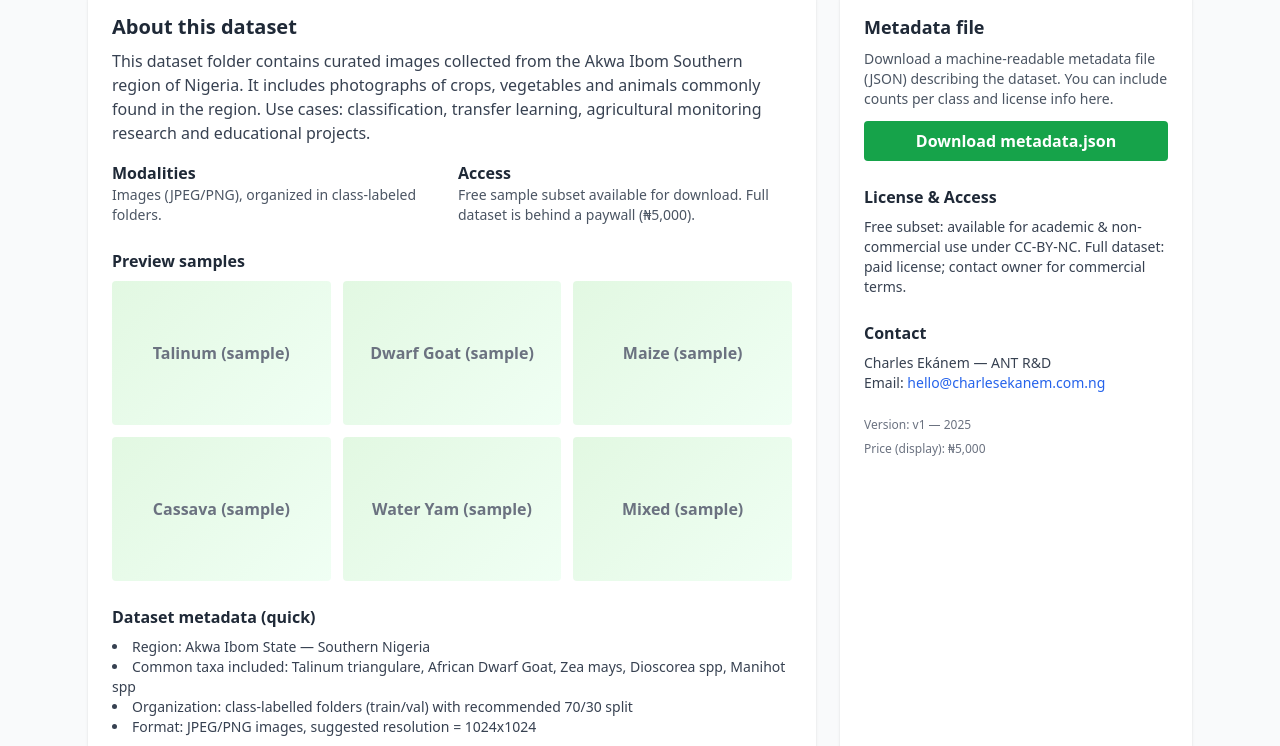
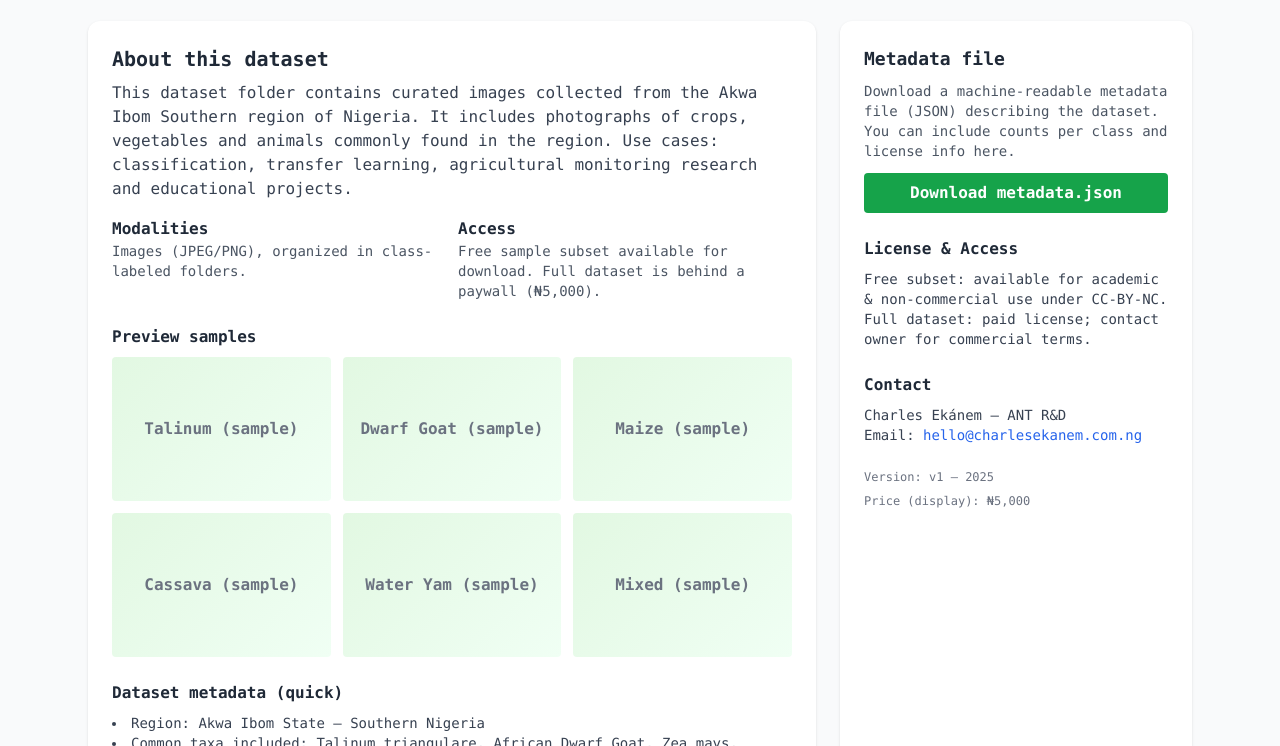
Before and after one commit to Charles04Ekanem/CharlesEkanem, a plain HTML site: page dataset/agriculture_dataset_landing_page.html in a window 1280 px wide. Shown: the part 143-889 px from the top of the page. Drawn offline with nearby package versions, Linux system fonts and the light colour scheme.

Commit message:
Enhance body styles in agriculture dataset page
Added styles for body to enhance appearance.

```diff
--- a/dataset/agriculture_dataset_landing_page.html
+++ b/dataset/agriculture_dataset_landing_page.html
@@ -7,6 +7,14 @@
   <meta name="description" content="Agriculture image datasets from Akwa Ibom, Nigeria — plants and animals (Talinum, Dwarf Goat, Maize, Cassava, Yam etc). Free sample + paid full dataset." />
   <script src="https://cdn.tailwindcss.com"></script>
   <style>
+    body {
+      font-family: Monaco, Consolas, "Lucida Console", monospace;
+      background-color: #f7f9fc;
+      color: #2c2c2c;
+      transition: background 0.4s ease, color 0.4s ease;
+      margin: 0;
+      padding: 0;
+    }
     /* small helper for image placeholders */
     .placeholder {
       background: linear-gradient(135deg,#e2f8e2 0%, #f0fff4 100%);
```
